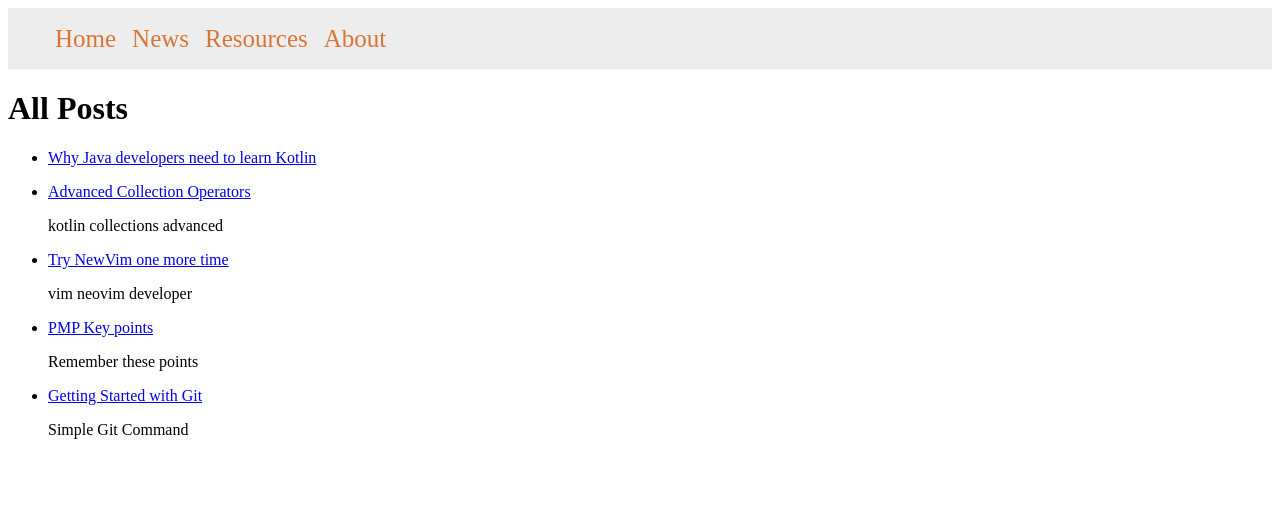
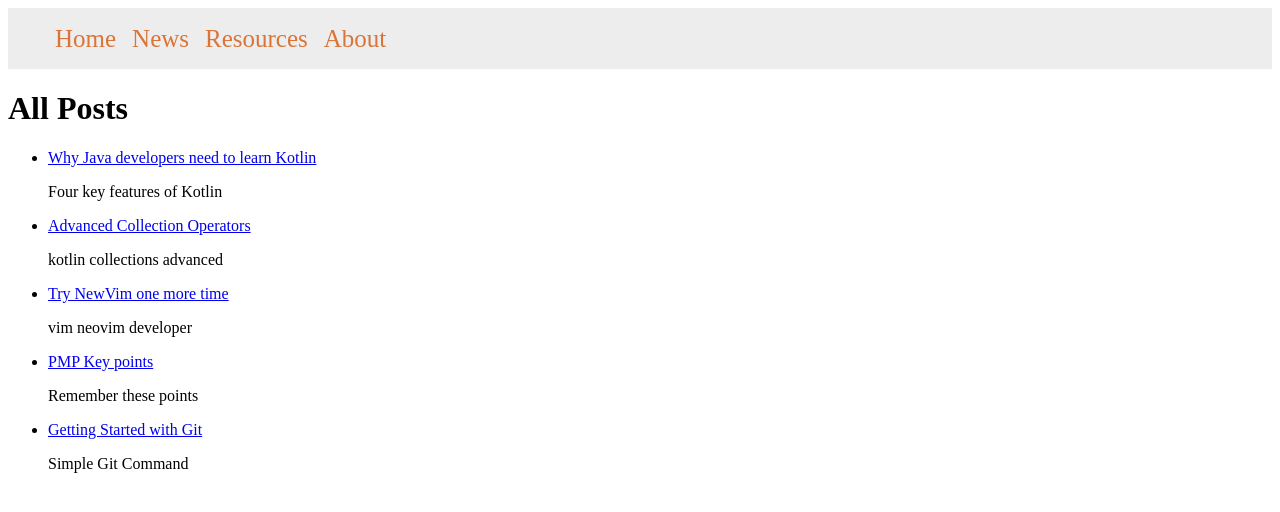
Before and after one commit to guntaka/guntaka.github.io, a Jekyll site: the page built from pages/news.md, in a window 1280 px wide. Shown: the top 512 px of the page. Built offline with Jekyll 4.4.1, drawn with Linux system fonts in a browser that asks for light colours.

Commit message:
Add meta to kotlin featurs post

```diff
--- a/_posts/2022-11-07-why-java-developers-need-kotlin.md
+++ b/_posts/2022-11-07-why-java-developers-need-kotlin.md
@@ -1,6 +1,7 @@
 ---
 layout: article
 title: Why Java developers need to learn Kotlin
+meta: Four key features of Kotlin
 category: [tips, kotlin]
 tags: [tips, kotlin, java]
 ---
```
